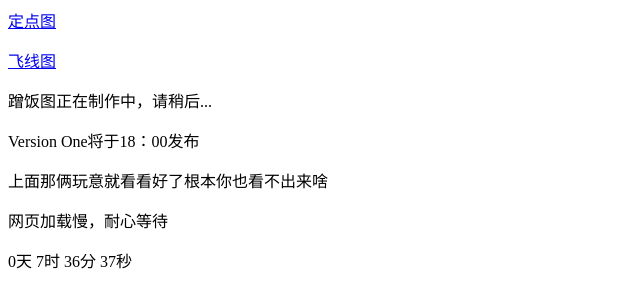
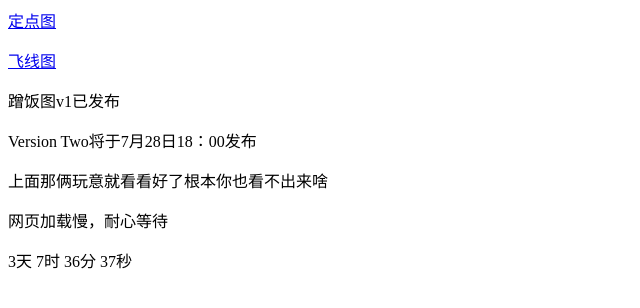
Before and after one commit to Joey0609/scz2314.github.io, a plain HTML site: page index.html in a window 1280 px wide. Shown: the whole page, without its empty margins (0-640 px from the left). Drawn offline with Linux system fonts and the light colour scheme.

Commit message:
Update index.html

```diff
--- a/index.html
+++ b/index.html
@@ -8,14 +8,14 @@
 <body>
 <p><a href="/scz2314.github.io/w1/FriendDistribution-china.html">定点图</a> </p>
 <p><a href="/scz2314.github.io/w2/china_lines.html">飞线图</a> </p>
-<p>蹭饭图正在制作中，请稍后...</p>
-<p>Version One将于18：00发布</p>
+<p>蹭饭图v1已发布</p>
+<p>Version Two将于7月28日18：00发布</p>
 <p>上面那俩玩意就看看好了根本你也看不出来啥</p>
 <p>网页加载慢，耐心等待</p>
 <p id="demo"></p>
 <script>
 // 设置截止时间
-var countDownDate = new Date("July 23, 2023 18:00:00").getTime();
+var countDownDate = new Date("July 26, 2023 18:00:00").getTime();
 // 每秒钟更新一次倒计时
 var x = setInterval(function() {
 // 获取当前时间
```
